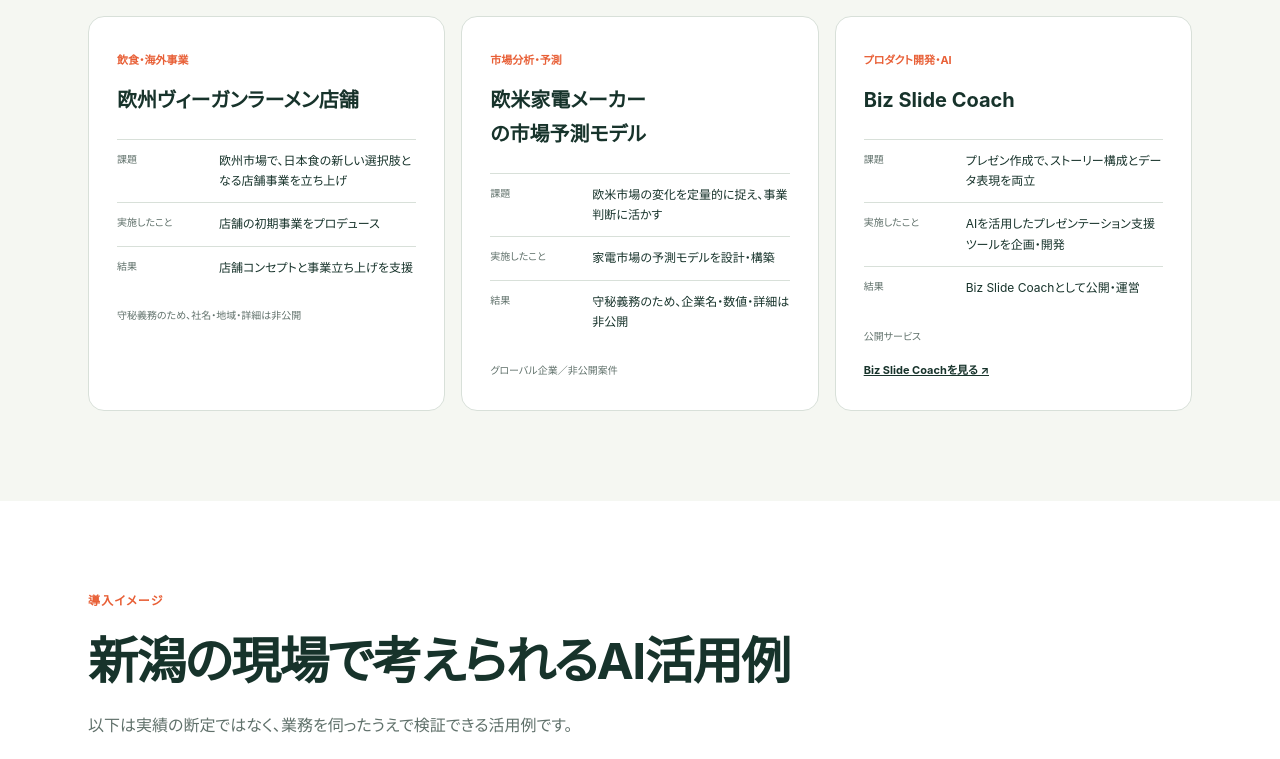
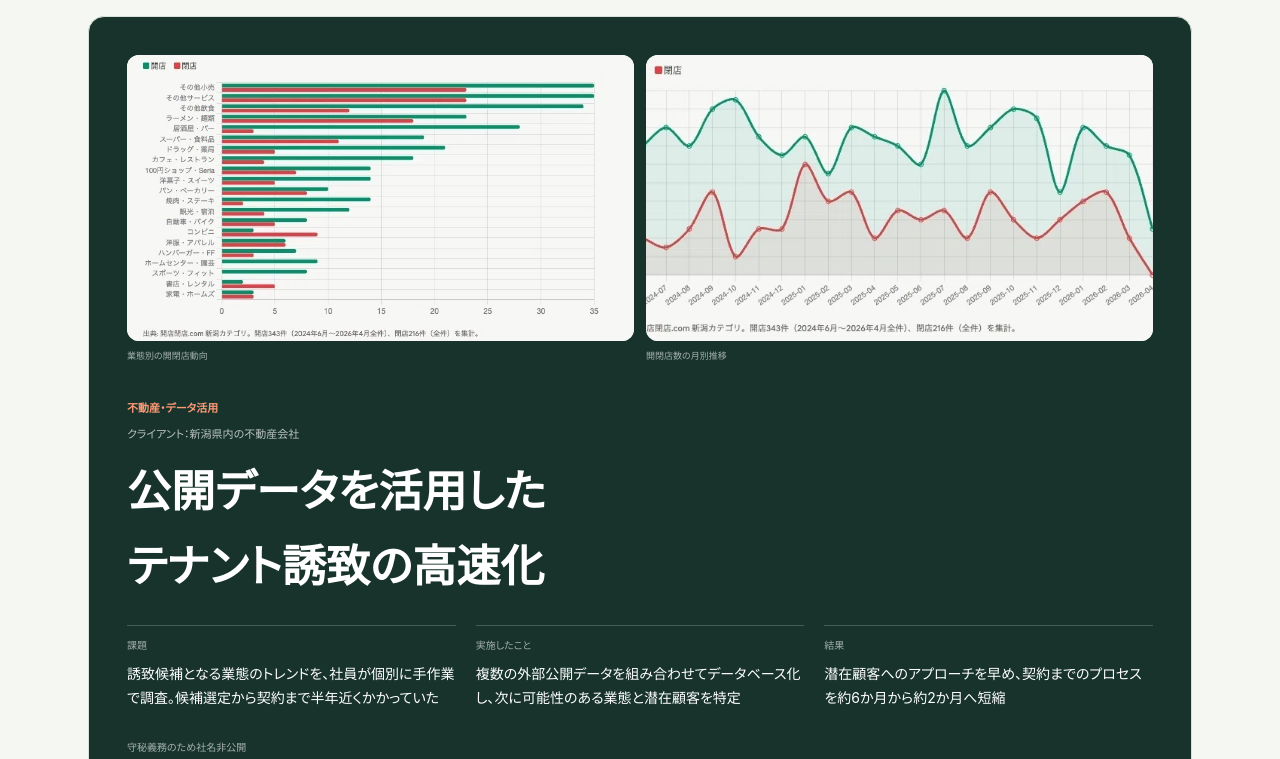
Before and after one commit to taisano/niigata_consulting, a website: page cases.html in a window 1280 px wide. Shown: the part 1450-2209 px from the top of the page. Drawn offline with Linux system fonts and the light colour scheme.

Commit message:
Add tenant attraction case study

```diff
--- a/cases.data.js
+++ b/cases.data.js
@@ -1,6 +1,8 @@
 window.CASE_STUDIES = [
   {
     published: true,
+    featured: true,
+    slug: "harenohi-market",
     industry: "地域開発・不動産",
     title: "新発田ハレノヒ・マーケット",
     challenge: "中心市街地の低未利用地を、地域の日常に根差した交流拠点へ",
@@ -26,6 +28,30 @@ window.CASE_STUDIES = [
     ],
     link: "https://www.mlit.go.jp/tochi_fudousan_kensetsugyo/const/content/002011889.pdf",
     linkLabel: "国土交通省の採択資料を見る"
+  },
+  {
+    published: true,
+    featured: true,
+    slug: "tenant-trend-database",
+    industry: "不動産・データ活用",
+    client: "新潟県内の不動産会社",
+    title: "公開データを活用したテナント誘致の高速化",
+    challenge: "誘致候補となる業態のトレンドを、社員が個別に手作業で調査。候補選定から契約まで半年近くかかっていた",
+    action: "複数の外部公開データを組み合わせてデータベース化し、次に可能性のある業態と潜在顧客を特定",
+    result: "潜在顧客へのアプローチを早め、契約までのプロセスを約6か月から約2か月へ短縮",
+    note: "守秘義務のため社名非公開",
+    images: [
+      {
+        src: "/assets/niigata-tenant-trend-by-category.webp",
+        alt: "新潟県内における業態別の開店数と閉店数を比較した横棒グラフ",
+        caption: "業態別の開閉店動向"
+      },
+      {
+        src: "/assets/niigata-tenant-trend-timeline.webp",
+        alt: "新潟県内における開店数と閉店数の月別推移を示した折れ線グラフ",
+        caption: "開閉店数の月別推移"
+      }
+    ]
   },
   {
     published: true,
--- a/cases.html
+++ b/cases.html
@@ -5,9 +5,9 @@
   <meta name="viewport" content="width=device-width, initial-scale=1">
   <meta name="description" content="にいがた仕事改善室の支援事例と、新潟県内の建設・不動産会社で考えられるAI活用例を紹介します。">
   <title>事例・AI活用例｜にいがた仕事改善室</title>
-  <link rel="stylesheet" href="/styles.css?v=5">
-  <script src="/cases.data.js?v=5"></script>
-  <script type="module" src="/cases.js?v=5"></script>
+  <link rel="stylesheet" href="/styles.css?v=6">
+  <script src="/cases.data.js?v=6"></script>
+  <script type="module" src="/cases.js?v=6"></script>
 </head>
 <body class="cases-page">
   <div class="stay-banner"><span class="stay-dot" aria-hidden="true"></span>担当者が新潟県内のプロジェクトに参画中<strong>2027年1月31日まで県内訪問に対応</strong></div>
--- a/cases.js
+++ b/cases.js
@@ -10,11 +10,12 @@ if (cases.length) {
   cases.forEach((item, index) => {
     const article = document.createElement("article");
     article.className = "case-card";
-    if (index === 0) article.classList.add("is-featured");
+    if (item.slug) article.id = item.slug;
+    if (item.featured || index === 0) article.classList.add("is-featured");
     if (Array.isArray(item.images) && item.images.length) {
       const gallery = document.createElement("div");
       gallery.className = "case-gallery";
-      gallery.setAttribute("aria-label", `${escapeText(item.title)}の構想イメージ`);
+      gallery.setAttribute("aria-label", `${escapeText(item.title)}の関連画像`);
       item.images.forEach((asset) => {
         const figure = document.createElement("figure");
         const link = document.createElement("a");
@@ -52,6 +53,11 @@ if (cases.length) {
     const industry = document.createElement("span");
     industry.className = "case-industry";
     industry.textContent = escapeText(item.industry);
+    const client = item.client ? document.createElement("p") : null;
+    if (client) {
+      client.className = "case-client";
+      client.textContent = `クライアント：${escapeText(item.client)}`;
+    }
     const title = document.createElement("h3");
     title.textContent = escapeText(item.title);
     const list = document.createElement("dl");
@@ -66,7 +72,9 @@ if (cases.length) {
     });
     const note = document.createElement("small");
     note.textContent = escapeText(item.note);
-    article.append(industry, title, list, note);
+    article.append(industry);
+    if (client) article.append(client);
+    article.append(title, list, note);
     if (item.link) {
       const link = document.createElement("a");
       link.className = "case-link";
--- a/styles.css
+++ b/styles.css
@@ -151,9 +151,11 @@ input[type="range"]{width:100%;margin-top:13px;accent-color:var(--accent)}
 .case-card.is-featured dl{display:grid;grid-template-columns:repeat(3,1fr);gap:20px}.case-card.is-featured dl div{display:block;border-top-color:rgba(255,255,255,.2)}
 .case-card.is-featured dt{margin-bottom:8px;color:rgba(255,255,255,.6)}.case-card.is-featured dd{font-size:14px}.case-card.is-featured>small{color:rgba(255,255,255,.62)}.case-card.is-featured .case-link{color:#fff}
 .case-gallery{display:grid;grid-template-columns:repeat(3,minmax(0,1fr));gap:12px;margin:0 0 30px}
+.case-gallery:has(figure:nth-child(2):last-child){grid-template-columns:repeat(2,minmax(0,1fr))}
 .case-gallery figure{min-width:0;margin:0}.case-gallery a{display:block;border-radius:12px;overflow:hidden;background:#fff}.case-gallery img{width:100%;aspect-ratio:16/9;display:block;object-fit:cover;transition:transform .2s ease}.case-gallery a:hover img{transform:scale(1.02)}
 .case-gallery figcaption{margin-top:7px;color:rgba(255,255,255,.62);font-size:9px}
 .case-industry{color:var(--accent);font-size:11px;font-weight:700}.case-card h3{margin:10px 0 22px;font-size:20px}.case-card dl{margin:0}.case-card dl div{display:grid;grid-template-columns:90px 1fr;gap:12px;padding:11px 0;border-top:1px solid var(--line)}.case-card dt{color:var(--muted);font-size:10px}.case-card dd{margin:0;font-size:12px}.case-card>small{display:block;margin-top:18px;color:var(--muted);font-size:10px}
+.case-client{margin:5px 0 0;color:var(--muted);font-size:11px}.case-card.is-featured .case-client{color:rgba(255,255,255,.7)}
 .case-image{margin:-28px -28px 22px;position:relative}.case-image img{width:100%;aspect-ratio:16/9;display:block;object-fit:cover;border-radius:16px 16px 0 0}.case-image figcaption{position:absolute;right:9px;bottom:8px;padding:4px 7px;border-radius:5px;background:rgba(13,36,30,.78);color:#fff;font-size:9px}.case-link{display:inline-block;margin-top:16px;color:var(--ink);font-size:11px;font-weight:700}
 .ai-examples{max-width:none;background:#fff}.ai-examples>*{max-width:1104px;margin-left:auto;margin-right:auto}
 .example-list{display:grid;grid-template-columns:1fr 1fr;gap:16px}
@@ -175,5 +177,5 @@ input[type="range"]{width:100%;margin-top:13px;accent-color:var(--accent)}
   .hero,.local-reasons,.process{padding-left:20px;padding-right:20px}.hero{padding-top:38px;padding-bottom:68px;min-height:auto}h1{font-size:40px}.hero-lead{font-size:14px}.hero-actions{align-items:flex-start;flex-direction:column}.hero-visual{padding:36px 20px;min-height:340px}.visual-field{margin-right:24px}.visual-office{margin-left:24px}
   .local-reasons,.diagnosis-section,.process{padding-top:72px;padding-bottom:72px}.diagnosis-section{padding-left:20px;padding-right:20px}.diagnosis-form{padding:22px 18px}.task-grid{grid-template-columns:1fr}.task-choice{min-height:68px}.section-heading h2,.stay-section h2,.result-inner>h2{font-size:31px}
   .desktop-break{display:none}.result-section{padding:70px 20px}.metric strong{font-size:24px}.email-gate{margin-top:42px;padding:26px 20px}.email-gate h3{font-size:20px}.challenge-grid{grid-template-columns:1fr}.stay-section{padding:72px 20px}.support-facts div{grid-template-columns:120px 1fr}.operator-section{padding:64px 20px}.site-footer{grid-template-columns:1fr;padding:34px 20px}.site-footer nav{grid-row:2}.site-footer>small{grid-row:3}.policy-main{padding:48px 20px 80px}.policy-main h1{font-size:36px}
-  .cases-hero,.past-cases,.ai-examples{padding-left:20px;padding-right:20px}.cases-hero{padding-top:55px;padding-bottom:75px}.cases-hero h1{font-size:40px}.past-cases{padding-bottom:72px}.case-grid{grid-template-columns:1fr}.case-card.is-featured{padding:28px 22px}.case-gallery{grid-template-columns:repeat(3,minmax(235px,78vw));margin-left:-22px;margin-right:-22px;padding:0 22px 8px;overflow-x:auto;scroll-snap-type:x mandatory;scrollbar-width:thin}.case-gallery figure{scroll-snap-align:start}.ai-examples{padding-top:72px;padding-bottom:72px}.example-list article{padding:22px 18px}.before-after{grid-template-columns:1fr}.before-after i{transform:rotate(90deg);justify-self:center}.example-list article>p{min-height:0}.public-examples,.cases-cta{padding-left:20px;padding-right:20px}
+  .cases-hero,.past-cases,.ai-examples{padding-left:20px;padding-right:20px}.cases-hero{padding-top:55px;padding-bottom:75px}.cases-hero h1{font-size:40px}.past-cases{padding-bottom:72px}.case-grid{grid-template-columns:1fr}.case-card.is-featured{padding:28px 22px}.case-gallery,.case-gallery:has(figure:nth-child(2):last-child){grid-template-columns:repeat(3,minmax(235px,78vw));margin-left:-22px;margin-right:-22px;padding:0 22px 8px;overflow-x:auto;scroll-snap-type:x mandatory;scrollbar-width:thin}.case-gallery:has(figure:nth-child(2):last-child){grid-template-columns:repeat(2,minmax(235px,78vw))}.case-gallery figure{scroll-snap-align:start}.ai-examples{padding-top:72px;padding-bottom:72px}.example-list article{padding:22px 18px}.before-after{grid-template-columns:1fr}.before-after i{transform:rotate(90deg);justify-self:center}.example-list article>p{min-height:0}.public-examples,.cases-cta{padding-left:20px;padding-right:20px}
 }
```
Also changed, not shown: assets/niigata-tenant-trend-by-category.webp (added), assets/niigata-tenant-trend-timeline.webp (added).
